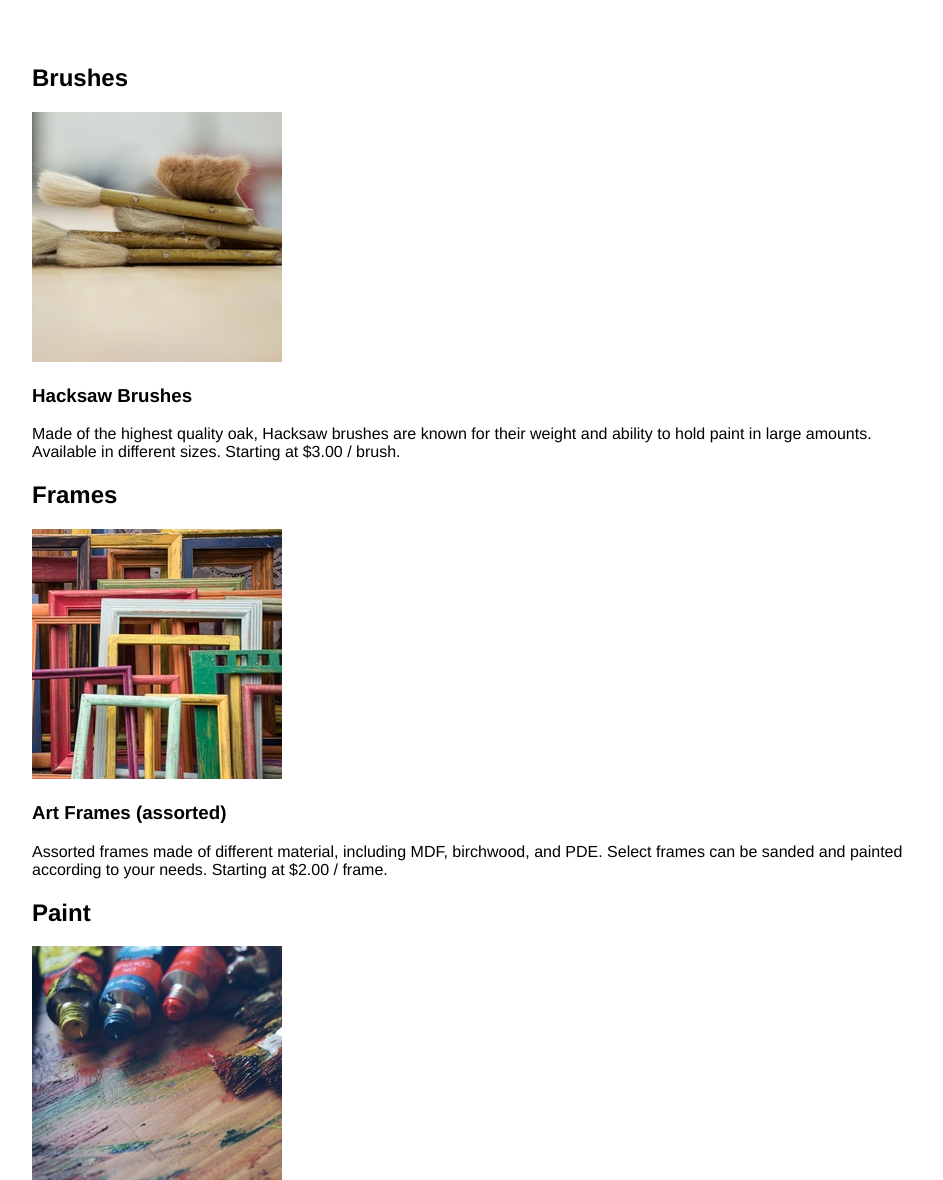
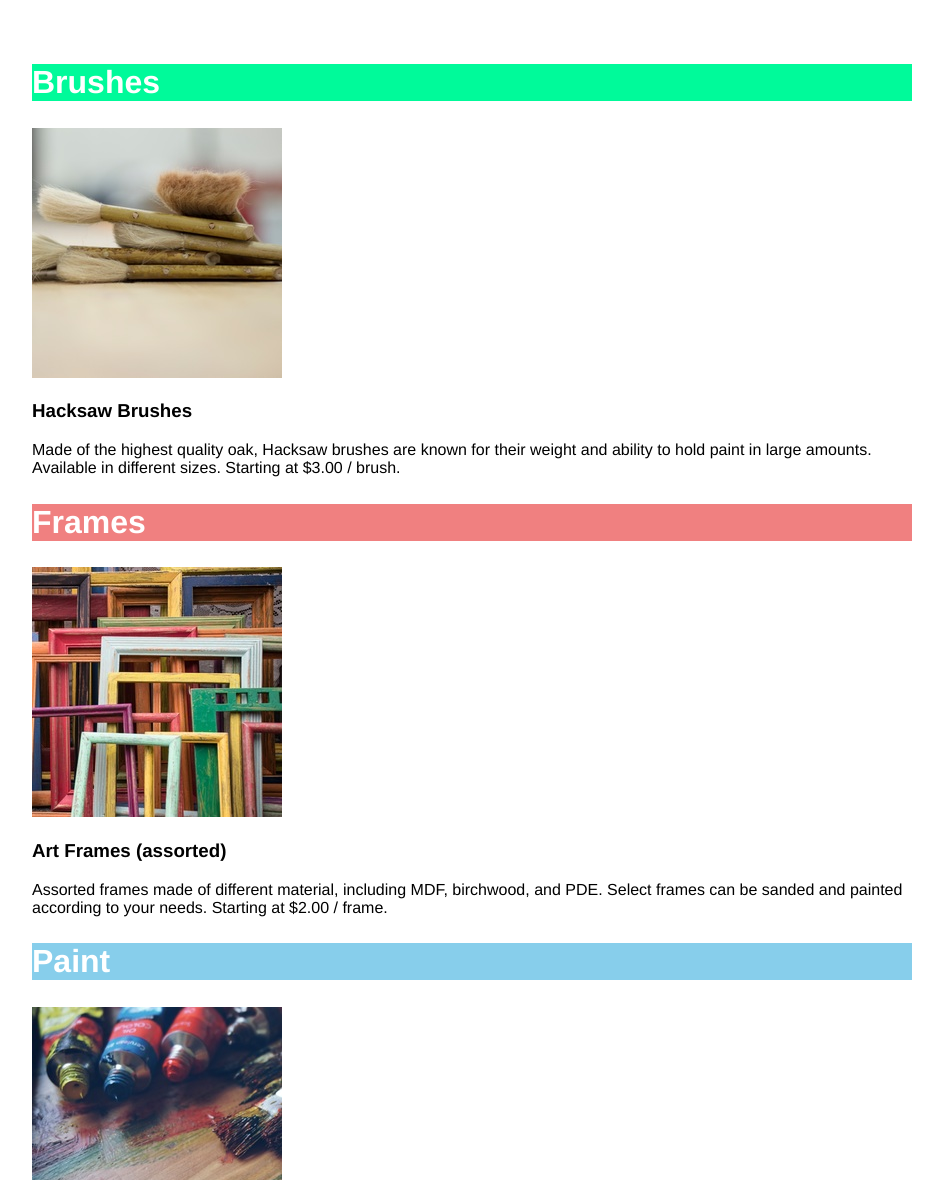
Before and after one commit to dwjmoore/dasmotos-arts-and-crafts, a plain HTML site: page index.html in a window 1280 px wide. Shown: the part 300-1480 px from the top of the page, without its empty margins (168-1111 px from the left). Drawn offline with Linux system fonts and the light colour scheme.

Commit message:
styled h2 headers in main

```diff
--- a/index.html
+++ b/index.html
@@ -13,19 +13,19 @@
 		<h1>Dasmoto's Arts & Crafts</h1>
 	</header>
 	<main>
-		<section>
+		<section class="brushes">
 			<h2>Brushes</h2>
 			<img src="images/hacksaw.jpeg" alt="brushes"/>
 			<h3>Hacksaw Brushes</h3>
 			<p>Made of the highest quality oak, Hacksaw brushes are known for their weight and ability to hold paint in large amounts. Available in different sizes. Starting at $3.00 / brush.</p>
 		</section>
-		<section>
+		<section class="frames">
 			<h2>Frames</h2>
 			<img src="images/frames.jpeg" alt="frames"/>
 			<h3>Art Frames (assorted)</h3>
 			<p>Assorted frames made of different material, including MDF, birchwood, and PDE. Select frames can be sanded and painted according to your needs. Starting at $2.00 / frame.</p>
 		</section>
-		<section>
+		<section class="paint">
 			<h2>Paint</h2>
 			<img src="images/finnish.jpeg" alt="paint and brushes"/>
 			<h3>Clean Finnish Paint</h3>
--- a/style.css
+++ b/style.css
@@ -15,3 +15,21 @@ h1 {
 	text-align: center;
 	background-image: url(./images/pattern.jpeg);
 }
+
+h2 {
+	font-size: 32px;
+	font-weight: bold;
+	color: white;
+}
+
+.brushes h2 {
+	background-color: mediumspringgreen;
+}
+
+.frames h2 {
+	background-color: lightcoral;
+}
+
+.paint h2 {
+	background-color: skyblue;
+}
```
